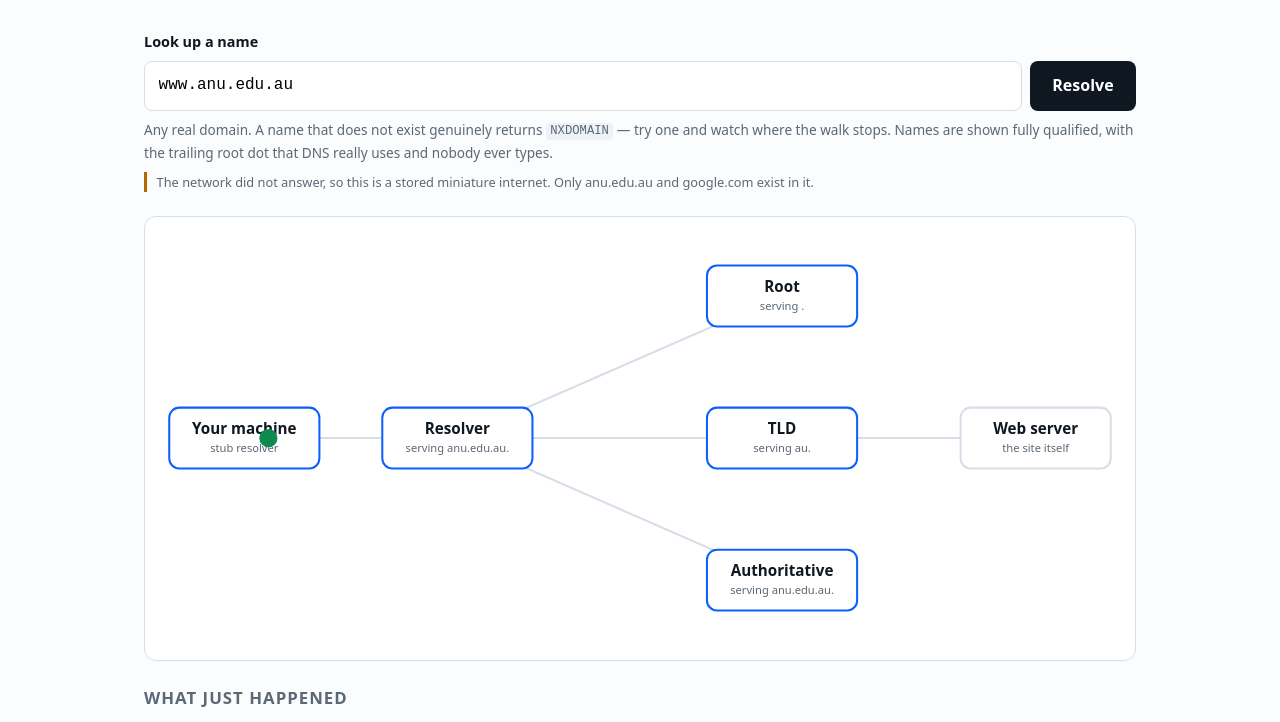
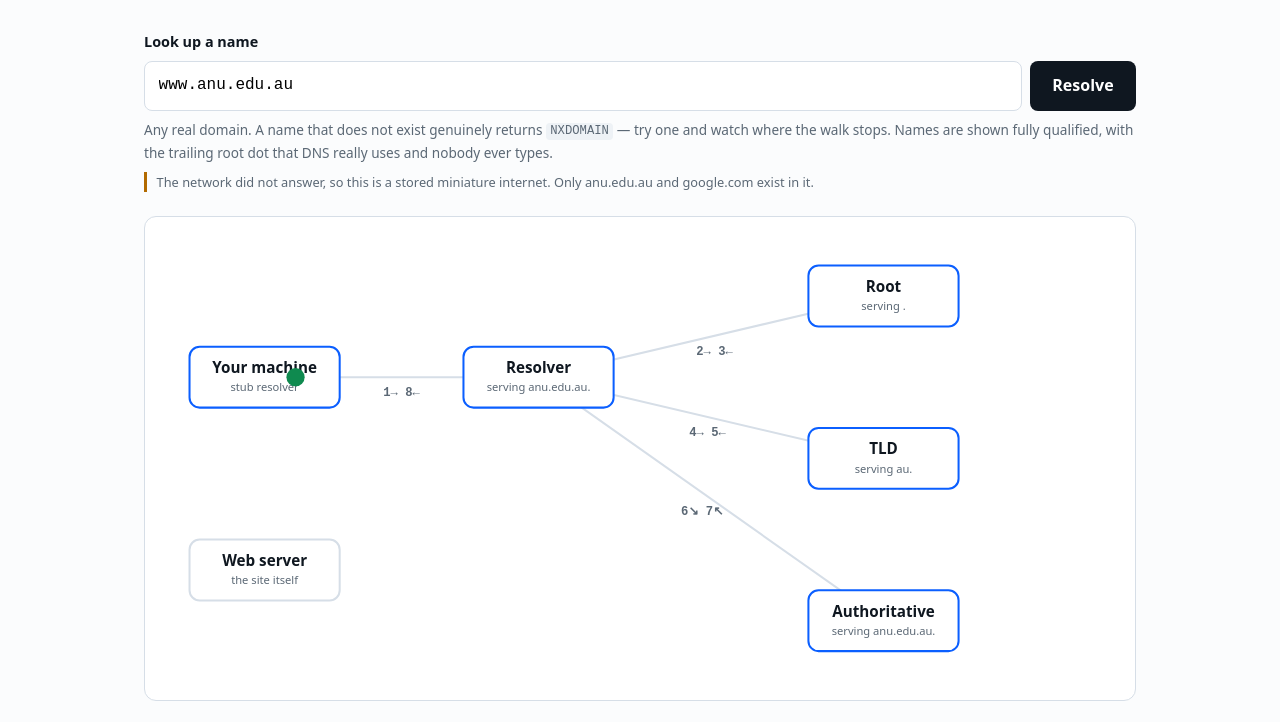
Before and after one commit to comp4020-agentic-coding-studio/comp4020-ass1-drvcarroll, a website built with Vite: page index.html in a window 1280 px wide. Shown: the part 199-921 px from the top of the page. Built offline with nearby package versions, Linux system fonts and the light colour scheme; no server answers.

Commit message:
fix: stop the graph implying traffic flows through the nameservers
The web server sat to the right of the TLD, so the layout drew a path
that does not exist — your traffic never travels through a TLD server, it
only asks one for directions. It now sits with the machine in both
layouts.

Its edge is also no longer drawn up front. You cannot draw a line to a
server whose address you do not know, so it appears only when the
authoritative answer comes back, and the node takes the query outline as
the connection lands. That outline had no rule at all before, so the
final step was silently unstyled.

Edges now carry directed step numbers, because the numbered log was hard
to map back onto the graph once the animation had finished.

```diff
--- a/index.html
+++ b/index.html
@@ -55,11 +55,16 @@
         <h2>The thing to notice</h2>
         <p>
           Your machine sent one question and got one answer. Everything else
-          was the <strong>resolver</strong> walking the tree on your behalf —
-          asking the root, then <code>au</code>, then
-          <code>anu.edu.au</code>. Only the last of those was
-          <strong>authoritative</strong>. The other two just said
-          <em>not me, ask them</em>.
+          was the <strong>resolver</strong> walking the tree on your behalf,
+          one delegation at a time. Only the last server it reached was
+          <strong>authoritative</strong> for the name. Every other one just
+          said <em>not me, ask them</em>.
+        </p>
+        <p>
+          Notice where the web server sits. Your traffic never passes through
+          a nameserver — they only hand out directions. That is why the line
+          to the site cannot be drawn until the walk finishes: until then, you
+          do not know the address to draw it to.
         </p>
       </section>
     </main>
--- a/src/graph/animate.ts
+++ b/src/graph/animate.ts
@@ -31,6 +31,8 @@ export function playResolution(
     steps.forEach((step, index) => {
       hooks.onStep(step, index);
       if (step.zone) graph.setNodeZone(step.to, step.zone);
+      graph.revealEdge(step.from, step.to);
+      graph.markEdge(step.from, step.to, String(index + 1));
       graph.setNodeState(step.to, step.kind);
     });
     hooks.onDone();
@@ -56,6 +58,10 @@ export function playResolution(
     // Label the seat before the packet arrives, so the node already reads as
     // the zone it is about to answer for.
     if (step.zone) graph.setNodeZone(step.to, step.zone);
+    // The connection edge only exists once an address is known, so it is
+    // drawn at the moment the packet is about to travel along it.
+    graph.revealEdge(step.from, step.to);
+    graph.markEdge(step.from, step.to, String(index + 1));
     graph.setNodeState(step.from, "active");
     hooks.onStep(step, index);
   }
--- a/src/graph/render.ts
+++ b/src/graph/render.ts
@@ -1,4 +1,5 @@
 import {
+  DEFERRED_EDGES,
   EDGES,
   NODE_LABELS,
   POSITIONS,
@@ -8,15 +9,28 @@ import {
 
 const SVG_NS = "http://www.w3.org/2000/svg";
 const NARROW = "(max-width: 700px)";
+const LABEL_OFFSET = 15;
+
+// Compass arrows, indexed by eighth-turn. SVG y grows downward.
+const ARROWS = ["→", "↘", "↓", "↙", "←", "↖", "↑", "↗"];
+
+type Point = { x: number; y: number };
+
+function arrowFor(from: Point, to: Point): string {
+  const eighth = Math.atan2(to.y - from.y, to.x - from.x) / (Math.PI / 4);
+  return ARROWS[(Math.round(eighth) + 8) % 8] ?? "→";
+}
 
 export type Layout = keyof Positions;
 
 export interface Graph {
   root: SVGSVGElement;
   layout: Layout;
-  nodeAt(id: string): { x: number; y: number };
+  nodeAt(id: string): Point;
   setNodeState(id: string, state: string): void;
   setNodeZone(id: string, zone: string): void;
+  revealEdge(from: string, to: string): void;
+  markEdge(from: string, to: string, label: string): void;
   clearStates(): void;
   onLayoutChange(handler: () => void): void;
 }
@@ -43,19 +57,40 @@ export function createGraph(container: HTMLElement): Graph {
   });
 
   const edgeLayer = el("g", { class: "edges" });
+  const labelLayer = el("g", { class: "edge-labels" });
   const nodeLayer = el("g", { class: "nodes" });
-  svg.append(edgeLayer, nodeLayer);
+  svg.append(edgeLayer, labelLayer, nodeLayer);
   container.append(svg);
 
   const edgeLines = new Map<string, SVGLineElement>();
+  const edgeLabels = new Map<string, SVGTextElement>();
+  // Traversals are stored, not their rendered text: the arrow depends on the
+  // layout, and the layout can change under us.
+  const edgeMarks = new Map<string, { from: string; to: string; at: string }[]>();
   const nodeGroups = new Map<string, SVGGElement>();
   const nodeRoles = new Map<string, SVGTextElement>();
 
   for (const [from, to] of EDGES) {
-    const line = el("line", { class: "edge", "data-edge": `${from}:${to}` });
-    edgeLines.set(`${from}:${to}`, line);
+    const key = `${from}:${to}`;
+    const line = el("line", {
+      class: "edge",
+      "data-edge": key,
+      "data-hidden": String(DEFERRED_EDGES.has(key)),
+    });
+    edgeLines.set(key, line);
     edgeLayer.append(line);
+
+    const label = el("text", { class: "edge-label" });
+    edgeLabels.set(key, label);
+    labelLayer.append(label);
   }
+
+  // Edges are undirected on screen, so a step going either way finds one.
+  const edgeKey = (from: string, to: string): string | undefined => {
+    if (edgeLines.has(`${from}:${to}`)) return `${from}:${to}`;
+    if (edgeLines.has(`${to}:${from}`)) return `${to}:${from}`;
+    return undefined;
+  };
 
   for (const id of Object.keys(NODE_LABELS)) {
     const label = NODE_LABELS[id];
@@ -103,6 +138,22 @@ export function createGraph(container: HTMLElement): Graph {
       line.setAttribute("y1", String(a.y));
       line.setAttribute("x2", String(b.x));
       line.setAttribute("y2", String(b.y));
+
+      // Labels sit off to one side of the line, so they never overprint it.
+      const length = Math.hypot(b.x - a.x, b.y - a.y) || 1;
+      const label = edgeLabels.get(key);
+      if (label === undefined) continue;
+      label.setAttribute(
+        "x",
+        String((a.x + b.x) / 2 - ((b.y - a.y) / length) * LABEL_OFFSET),
+      );
+      label.setAttribute(
+        "y",
+        String((a.y + b.y) / 2 + ((b.x - a.x) / length) * LABEL_OFFSET),
+      );
+      label.textContent = (edgeMarks.get(key) ?? [])
+        .map((m) => `${m.at}${arrowFor(positionsFor(m.from), positionsFor(m.to))}`)
+        .join(" ");
     }
   }
 
@@ -128,6 +179,19 @@ export function createGraph(container: HTMLElement): Graph {
       const role = nodeRoles.get(id);
       if (role) role.textContent = `serving ${zone}`;
     },
+    revealEdge(from, to) {
+      const key = edgeKey(from, to);
+      if (key) edgeLines.get(key)?.setAttribute("data-hidden", "false");
+    },
+    markEdge(from, to, label) {
+      const key = edgeKey(from, to);
+      if (key === undefined) return;
+      edgeMarks.set(key, [
+        ...(edgeMarks.get(key) ?? []),
+        { from, to, at: label },
+      ]);
+      place();
+    },
     clearStates() {
       for (const group of nodeGroups.values()) {
         group.removeAttribute("data-state");
@@ -135,6 +199,11 @@ export function createGraph(container: HTMLElement): Graph {
       for (const [id, role] of nodeRoles) {
         role.textContent = NODE_LABELS[id]?.role ?? "";
       }
+      edgeMarks.clear();
+      for (const label of edgeLabels.values()) label.textContent = "";
+      for (const [key, line] of edgeLines) {
+        line.setAttribute("data-hidden", String(DEFERRED_EDGES.has(key)));
+      }
     },
     onLayoutChange(handler) {
       handlers.push(handler);
--- a/src/levels/level1.ts
+++ b/src/levels/level1.ts
@@ -19,24 +19,27 @@ export const NODE_LABELS: Record<string, { title: string; role: string }> = {
   origin: { title: "Web server", role: "the site itself" },
 };
 
-export const VIEWBOX = { wide: "0 0 960 420", narrow: "0 0 420 900" };
+export const VIEWBOX = { wide: "0 0 960 460", narrow: "0 0 420 800" };
 
+// The web server sits with the machine, not past the nameservers. Placing it
+// beyond them draws a path that does not exist: your traffic never travels
+// through a TLD server, it only asks one for directions.
 export const POSITIONS: Positions = {
   wide: {
-    stub: { x: 90, y: 210 },
-    recursor: { x: 300, y: 210 },
-    root: { x: 620, y: 70 },
-    tld: { x: 620, y: 210 },
-    auth: { x: 620, y: 350 },
-    origin: { x: 870, y: 210 },
+    stub: { x: 110, y: 150 },
+    origin: { x: 110, y: 340 },
+    recursor: { x: 380, y: 150 },
+    root: { x: 720, y: 70 },
+    tld: { x: 720, y: 230 },
+    auth: { x: 720, y: 390 },
   },
   narrow: {
-    stub: { x: 210, y: 70 },
+    stub: { x: 110, y: 60 },
+    origin: { x: 305, y: 60 },
     recursor: { x: 210, y: 230 },
     root: { x: 210, y: 400 },
     tld: { x: 210, y: 550 },
     auth: { x: 210, y: 700 },
-    origin: { x: 210, y: 840 },
   },
 };
 
@@ -48,6 +51,11 @@ export const EDGES: [string, string][] = [
   ["recursor", "auth"],
   ["stub", "origin"],
 ];
+
+// You cannot draw a line to a server whose address you do not yet know. This
+// edge stays hidden until the walk hands one back, which is the whole point
+// of the walk.
+export const DEFERRED_EDGES = new Set(["stub:origin"]);
 
 // A miniature internet. Each zone knows only its own records and who it
 // delegates to — no server here holds a complete picture, which is the point.
--- a/styles.css
+++ b/styles.css
@@ -143,6 +143,22 @@ button:hover {
 .edge {
   stroke: var(--line);
   stroke-width: 2;
+  opacity: 1;
+  transition: opacity 0.35s;
+}
+
+/* A path you cannot know about yet. */
+.edge[data-hidden="true"] {
+  opacity: 0;
+}
+
+.edge-label {
+  text-anchor: middle;
+  dominant-baseline: middle;
+  font-family: ui-monospace, monospace;
+  font-size: 12px;
+  font-weight: 600;
+  fill: var(--muted);
 }
 
 .node-box {
@@ -167,6 +183,12 @@ button:hover {
 
 .node[data-state="active"] .node-box {
   stroke: var(--query);
+}
+
+/* The connection lands: the site is finally reachable. */
+.node[data-state="query"] .node-box {
+  stroke: var(--query);
+  stroke-width: 3;
 }
 
 .node[data-state="referral"] .node-box {
```
